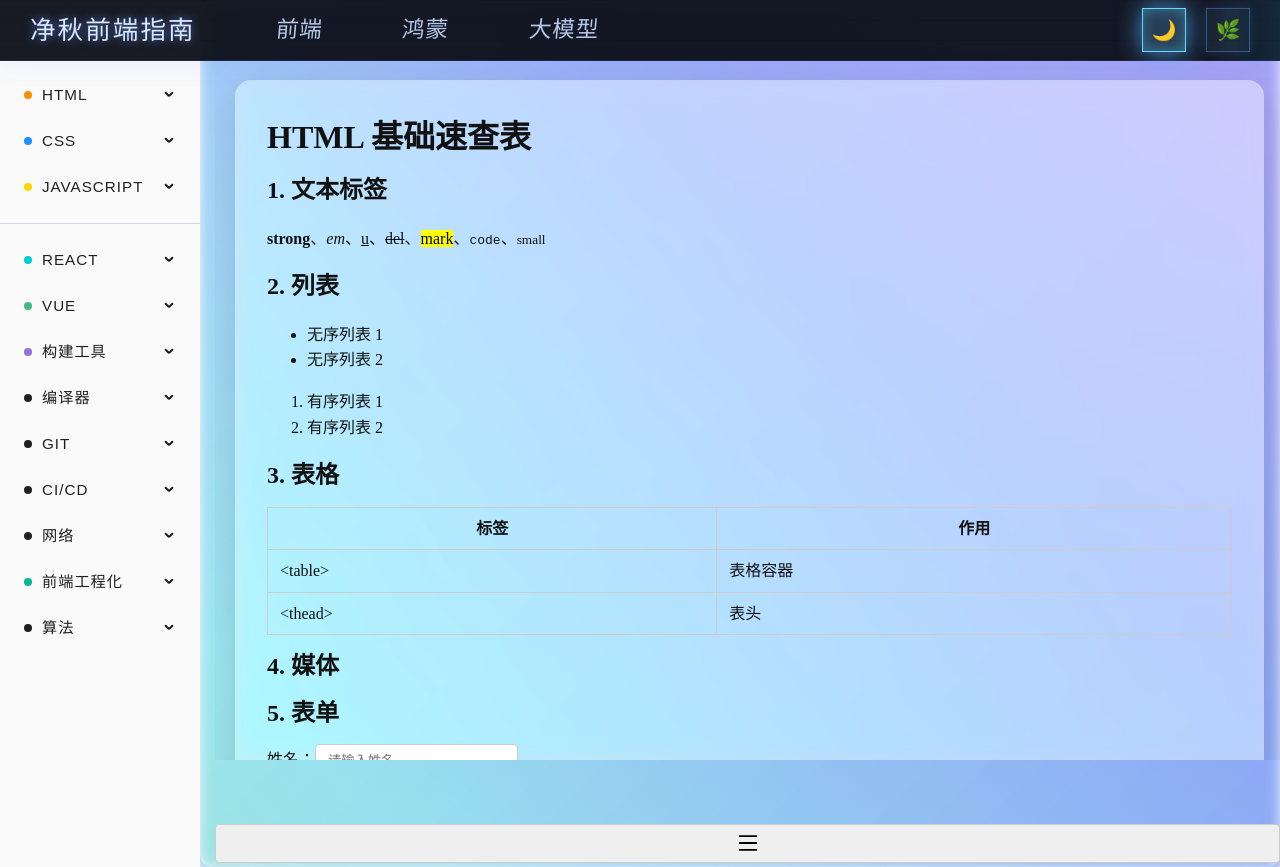
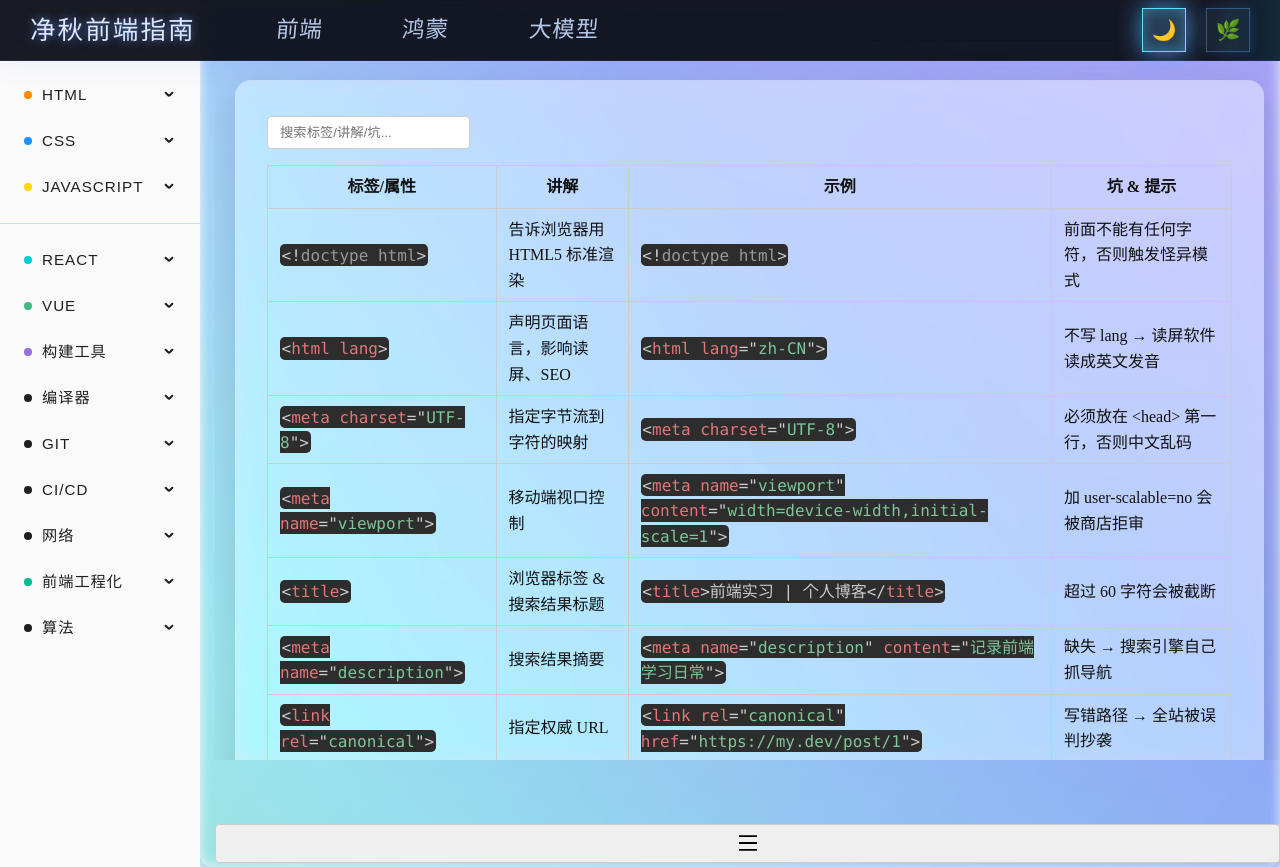
Before and after one commit to ReverieNull/my-blog, a React (Vite) app: page /app/frontend/html/base in a window 1280 px wide. Built offline with nearby package versions, Linux system fonts and the light colour scheme; a web font is replaced by a local one.

Commit message:
修改部分布局

```diff
--- a/src/pages/frontend/html/base.tsx
+++ b/src/pages/frontend/html/base.tsx
@@ -1,5 +1,6 @@
 // src/FEHTML/BASE/index.tsx
 import React from 'react';
+import { useMemo, useState } from 'react';
 import GlassBox from '@/components/GlassBox';
 import '@/pages/frontend/pagescss/htmlbase.css/all.css';
 
@@ -8,126 +9,67 @@ import Prism from 'prismjs';
 import 'prismjs/themes/prism-tomorrow.css';
 import 'prismjs/components/prism-markup';
 
-const htmlSkeleton = `<!DOCTYPE html>
-<html lang="zh-CN">
-<head>
-  <meta charset="UTF-8" />
-  <title>HTML 示例</title>
-  <meta name="viewport" content="width=device-width, initial-scale=1" />
-  <link rel="stylesheet" href="styles.css" />
-</head>
-<body>
-  <header>
-    <h1>站点标题</h1>
-    <nav>
-      <a href="/">首页</a>
-      <a href="/about">关于</a>
-    </nav>
-  </header>
-
-  <main>
-    <section>
-      <h2>最新文章</h2>
-      <article>
-        <h3>文章标题</h3>
-        <p>正文内容……</p>
-      </article>
-    </section>
-  </main>
-
-  <footer>
-    <small>&copy; 2024 My Blog</small>
-  </footer>
-</body>
-</html>`;
+const rows = [
+  ['<!doctype html>', '告诉浏览器用 HTML5 标准渲染', '<!doctype html>', '前面不能有任何字符，否则触发怪异模式'],
+  ['<html lang>', '声明页面语言，影响读屏、SEO', '<html lang="zh-CN">', '不写 lang → 读屏软件读成英文发音'],
+  ['<meta charset="UTF-8">', '指定字节流到字符的映射', '<meta charset="UTF-8">', '必须放在 <head> 第一行，否则中文乱码'],
+  ['<meta name="viewport">', '移动端视口控制', '<meta name="viewport" content="width=device-width,initial-scale=1">', '加 user-scalable=no 会被商店拒审'],
+  ['<title>', '浏览器标签 & 搜索结果标题', '<title>前端实习 | 个人博客</title>', '超过 60 字符会被截断'],
+  ['<meta name="description">', '搜索结果摘要', '<meta name="description" content="记录前端学习日常">', '缺失 → 搜索引擎自己抓导航'],
+  ['<link rel="canonical">', '指定权威 URL', '<link rel="canonical" href="https://my.dev/post/1">', '写错路径 → 全站被误判抄袭'],
+  ['<link rel="icon">', '网站图标', '<link rel="icon" href="favicon.ico">', '不设置 → 浏览器默认地球图标'],
+  ['<header>', '页眉或文章头部', '<header><h1>{{title}}</h1></header>', '一个页面可以多次出现，但主 header 语义唯一'],
+  ['<nav>', '主要导航区域', '<nav aria-label="主导航">…</nav>', '不加 aria-label → 读屏提示两次'],
+  ['<main>', '页面主体（只能有一个）', '<main id="content">…</main>', '放多个 <main> 会被可访问性工具报错'],
+  ['<section>', '文档章节', '<section aria-labelledby="s1">…</section>', '无标题 → HTML Outline 报错'],
+  ['<article>', '独立可分发内容块', '<article class="post">…</article>', '可嵌套，里层 article 表示评论'],
+  ['<aside>', '侧边栏/附加信息', '<aside>目录</aside>', '放在 <main> 外表示整站侧边栏'],
+  ['<footer>', '页脚', '<footer>&copy; 2025</footer>', '可多次出现（文章页脚/站点页脚）'],
+  ['<h1>-<h6>', '六级标题', '<h1>{{title}}</h1>', '跳级 → 可访问性警告'],
+  ['<p>', '段落', '<p>正文</p>', '内不能放 <div>，会被浏览器自动拆标签'],
+  ['<br>', '强制换行', '第一行<br>第二行', '连续多个被读屏重复朗读'],
+  ['<hr>', '主题分隔线', '<hr class="divider">', '语义是“主题转折”，不是装饰线'],
+];
 
 export default function HTMLBase() {
+  const [filter, setFilter] = useState('');
+
+  const filtered = useMemo(
+    () => rows.filter(r => r.some(c => c.toLowerCase().includes(filter.toLowerCase()))),
+    [filter]
+  );
   React.useEffect(() => {
     Prism.highlightAll();
   }, []);
 
   return (
     <GlassBox>
-      <h1>HTML 基础速查表</h1>
-
-      <h2>1. 文本标签</h2>
-      <p>
-        <strong>strong</strong>、<em>em</em>、<u>u</u>、<del>del</del>、
-        <mark>mark</mark>、<code>code</code>、<small>small</small>
-      </p>
-
-      <h2>2. 列表</h2>
-      <ul>
-        <li>无序列表 1</li>
-        <li>无序列表 2</li>
-      </ul>
-      <ol>
-        <li>有序列表 1</li>
-        <li>有序列表 2</li>
-      </ol>
-
-      <h2>3. 表格</h2>
+            <input
+        type="text"
+        placeholder="搜索标签/讲解/坑..."
+        value={filter}
+        onChange={e => setFilter(e.target.value)}
+      />
       <table>
         <thead>
           <tr>
-            <th>标签</th>
-            <th>作用</th>
+            <th>标签/属性</th>
+            <th>讲解</th>
+            <th>示例</th>
+            <th>坑 & 提示</th>
           </tr>
         </thead>
         <tbody>
-          <tr>
-            <td>&lt;table&gt;</td>
-            <td>表格容器</td>
-          </tr>
-          <tr>
-            <td>&lt;thead&gt;</td>
-            <td>表头</td>
-          </tr>
+          {filtered.map(([tag, desc, code, pit], idx) => (
+            <tr key={idx}>
+              <td><code className="language-markup">{tag}</code></td>
+              <td>{desc}</td>
+              <td><code className="language-markup">{code}</code></td>
+              <td>{pit}</td>
+            </tr>
+          ))}
         </tbody>
       </table>
-
-      <h2>4. 媒体</h2>
-
-
-      <h2>5. 表单</h2>
-      <form>
-        <label>
-          姓名：
-          <input type="text" placeholder="请输入姓名" required />
-        </label>
-        <br />
-        <label>
-          邮箱：
-          <input type="email" placeholder="name@example.com" required />
-        </label>
-        <br />
-        <label>
-          年龄：
-          <input type="number" min="0" max="120" />
-        </label>
-        <br />
-        <label>
-          爱好（多选）：
-          <select multiple>
-            <option>阅读</option>
-            <option>音乐</option>
-            <option>运动</option>
-          </select>
-        </label>
-        <br />
-        <button type="submit">提交</button>
-      </form>
-
-      <h2>6. 折叠面板</h2>
-      <details>
-        <summary>点我展开详情</summary>
-        <p>这里是隐藏的内容，支持任意 HTML。</p>
-      </details>
-
-      <h2>7. 完整页面骨架示例</h2>
-      <pre>
-        <code className="language-markup">{htmlSkeleton}</code>
-      </pre>
     </GlassBox>
   );
 }
```
